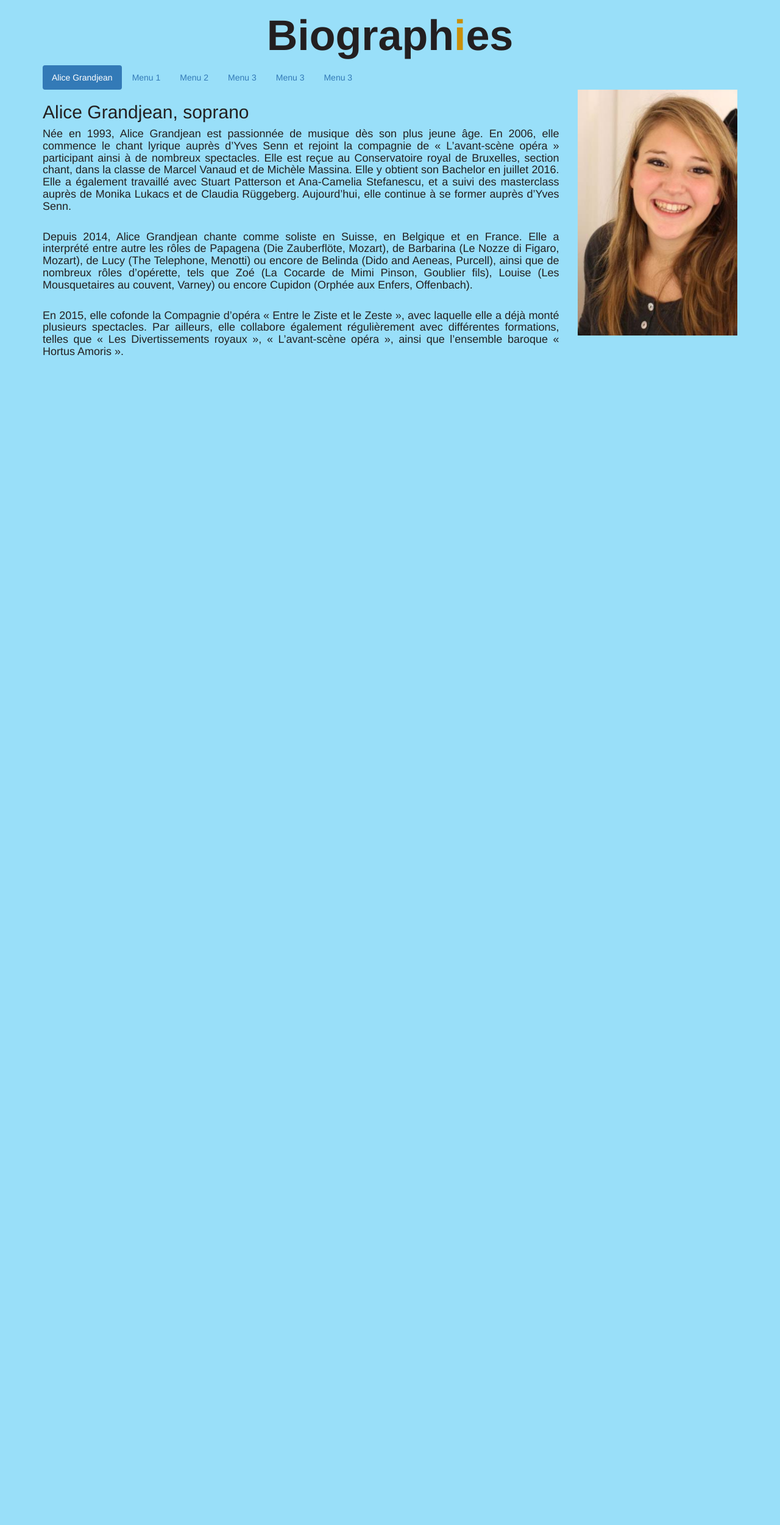
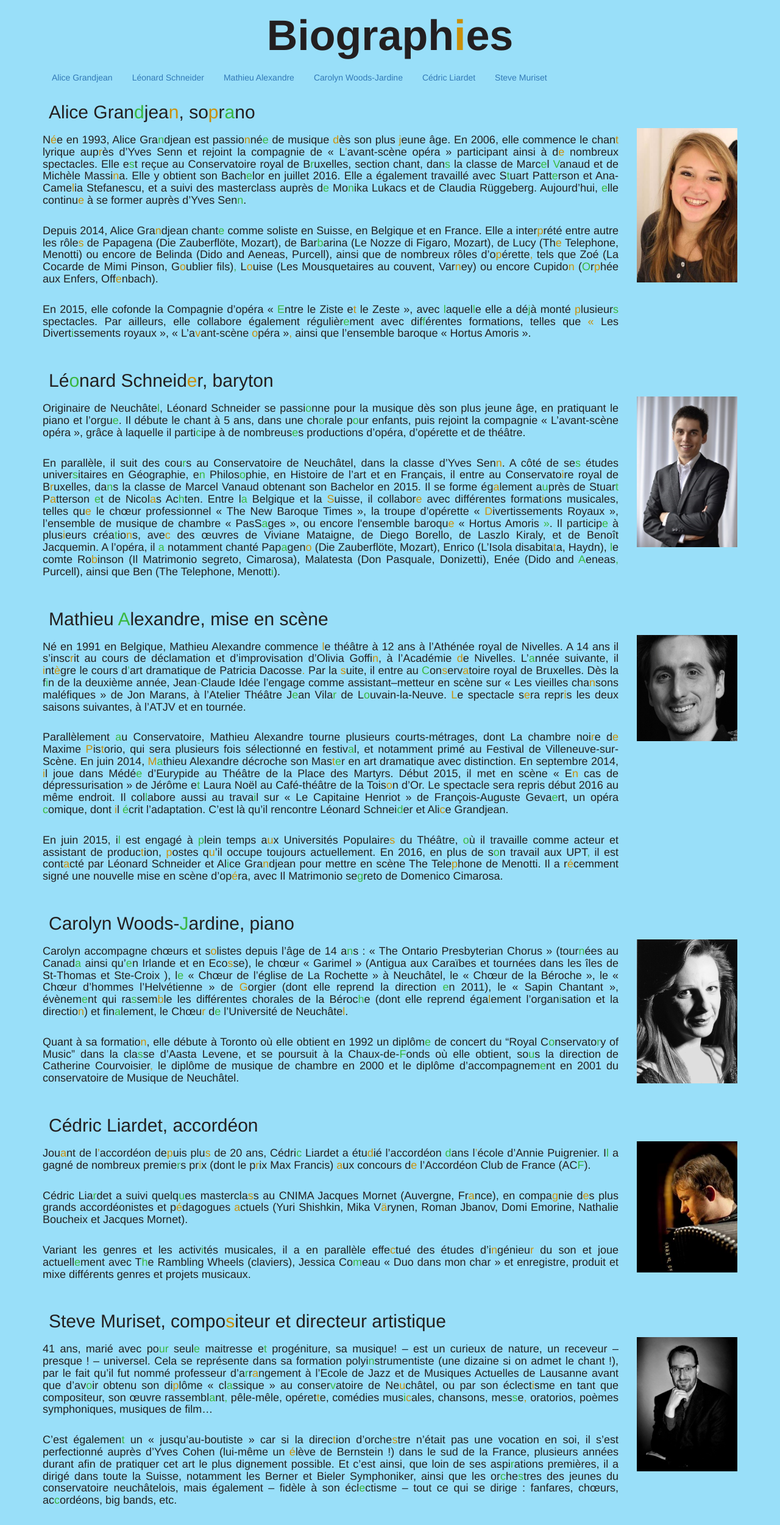
Before and after one commit to Nitwix/rapsodie, a PHP site: page /biographies.php in a window 1280 px wide. Shown: the part 51-2551 px from the top of the page at 61% size. Before the commit the page ends 634 px from the top, so only its background shows below. Run offline with PHP 8.4, Linux system fonts and the light colour scheme; some libraries are stand-ins or nearby versions.

Commit message:
biographies.php terminé

```diff
--- a/biographies.php
+++ b/biographies.php
@@ -12,20 +12,38 @@
 			<div class="row">
 				<div class="col-xs-12 text-justify">
 					<ul class="nav nav-pills">
-						<li class="active"><a data-toggle="pill" href="#AG" id="Alice Grandjean">Alice Grandjean</a></li>
-						<li><a data-toggle="pill" href="#LS" id="">Menu 1</a></li>
-						<li><a data-toggle="pill" href="#MA" id="">Menu 2</a></li>
-						<li><a data-toggle="pill" href="#CWJ" id="">Menu 3</a></li>
-						<li><a data-toggle="pill" href="#CL" id="">Menu 3</a></li>
-						<li><a data-toggle="pill" href="#SM" id="">Menu 3</a></li>
+						<li><a data-toggle="pill" href="#AG" id="Alice Grandjean">Alice Grandjean</a></li>
+						<li><a data-toggle="pill" href="#LS" id="Léonard Schneider">Léonard Schneider</a></li>
+						<li><a data-toggle="pill" href="#MA" id="Mathieu Alexandre">Mathieu Alexandre</a></li>
+						<li><a data-toggle="pill" href="#CWJ" id="Carolyn Woods-Jardine">Carolyn Woods-Jardine</a></li>
+						<li><a data-toggle="pill" href="#CL" id="Cédric Liardet">Cédric Liardet</a></li>
+						<li><a data-toggle="pill" href="#SM" id="Steve Muriset">Steve Muriset</a></li>
 					</ul>
 				</div>
 			</div>
 			<div class="tab-content text-justify">
-				<?php include "bios/AG.php" ?>
+
+				<?php
+
+				include 'bios/AG.php';
+				include 'bios/LS.php';
+				include 'bios/MA.php';
+				include 'bios/CWJ.php';
+				include 'bios/CL.php';
+				include 'bios/SM.php';
+
+				?>
 
 			</div>
+
 		</div>
 		<?php include "includes/footer.php" ?>
+
+		<script>
+			$(document).ready(function(){
+				$("#Léonard\ Schneider").trigger("click");
+			});
+		</script>
+
 	</body>
 </html>
--- a/bios/AG.php
+++ b/bios/AG.php
@@ -3,25 +3,25 @@ $content = "<div id='AG' class='tab-pane fade in active'>
 
 		<div class='row'>
 
-			<div class='col-xs-12 col-md-9'>
+			<h2 class='styled_text'>Alice Grandjean, soprano</h2>
 
-				<h2>Alice Grandjean, soprano</h2>
+			<div class='col-xs-12 col-md-9 col-lg-10'>
 
-				<h4>
+				<h4 class='styled_text'>
 				Née en 1993, Alice Grandjean est passionnée de musique dès son plus jeune âge. En 2006, elle commence le chant lyrique auprès d’Yves Senn et rejoint la compagnie de « L’avant-scène opéra »  participant ainsi à de nombreux spectacles. Elle est reçue au Conservatoire royal de Bruxelles, section chant, dans la classe de Marcel Vanaud et de Michèle Massina. Elle y obtient son Bachelor en juillet 2016. Elle a également travaillé avec Stuart Patterson et Ana-Camelia Stefanescu, et a suivi des masterclass auprès de Monika Lukacs et de Claudia Rüggeberg. Aujourd’hui, elle continue à se former auprès d’Yves Senn.
 				</h4>
 
-				<h4>
+				<h4 class='styled_text'>
 				Depuis 2014, Alice Grandjean chante comme soliste en Suisse, en Belgique et en France. Elle a interprété entre autre les rôles de Papagena (Die Zauberflöte, Mozart), de Barbarina (Le Nozze di Figaro, Mozart), de Lucy (The Telephone, Menotti) ou encore de Belinda (Dido and Aeneas, Purcell), ainsi que de nombreux rôles d’opérette, tels que Zoé (La Cocarde de Mimi Pinson, Goublier fils), Louise (Les Mousquetaires au couvent, Varney) ou encore Cupidon (Orphée aux Enfers, Offenbach).
 				</h4>
 
-				<h4>
+				<h4 class='styled_text'>
 				En 2015, elle cofonde la Compagnie d’opéra « Entre le Ziste et le Zeste », avec laquelle elle a déjà monté plusieurs spectacles. Par ailleurs, elle collabore également régulièrement avec différentes formations, telles que « Les Divertissements royaux », « L’avant-scène opéra », ainsi que l’ensemble baroque « Hortus Amoris ».
 				</h4>
 
 			</div>
 
-			<div class='col-xs-6 col-md-3'>
+			<div class='col-xs-6 col-md-3 col-lg-2'>
 				<img class='img-responsive center-block' src='images/bios/AG.jpg'>
 			</div>
 
--- a/bios/CL.php
+++ b/bios/CL.php
@@ -1,28 +1,28 @@
 <?php
-$content = "<div id='AG' class='tab-pane fade in active'>
+$content = "<div id='CL' class='tab-pane fade in active'>
 
 		<div class='row'>
 
-			<div class='col-xs-12 col-md-9'>
+			<h2 class='styled_text'>Cédric Liardet, accordéon</h2>
 
-				<h2>Alice Grandjean, soprano</h2>
+			<div class='col-xs-12 col-md-9 col-lg-10'>
 
-				<h4>
-				Née en 1993, Alice Grandjean est passionnée de musique dès son plus jeune âge. En 2006, elle commence le chant lyrique auprès d’Yves Senn et rejoint la compagnie de « L’avant-scène opéra »  participant ainsi à de nombreux spectacles. Elle est reçue au Conservatoire royal de Bruxelles, section chant, dans la classe de Marcel Vanaud et de Michèle Massina. Elle y obtient son Bachelor en juillet 2016. Elle a également travaillé avec Stuart Patterson et Ana-Camelia Stefanescu, et a suivi des masterclass auprès de Monika Lukacs et de Claudia Rüggeberg. Aujourd’hui, elle continue à se former auprès d’Yves Senn.
+				<h4 class='styled_text'>
+				Jouant de l’accordéon depuis plus de 20 ans, Cédric Liardet a étudié l’accordéon dans l’école d’Annie Puigrenier. Il a gagné de nombreux premiers prix (dont le prix Max Francis) aux concours de l’Accordéon Club de France (ACF).
 				</h4>
 
-				<h4>
-				Depuis 2014, Alice Grandjean chante comme soliste en Suisse, en Belgique et en France. Elle a interprété entre autre les rôles de Papagena (Die Zauberflöte, Mozart), de Barbarina (Le Nozze di Figaro, Mozart), de Lucy (The Telephone, Menotti) ou encore de Belinda (Dido and Aeneas, Purcell), ainsi que de nombreux rôles d’opérette, tels que Zoé (La Cocarde de Mimi Pinson, Goublier fils), Louise (Les Mousquetaires au couvent, Varney) ou encore Cupidon (Orphée aux Enfers, Offenbach).
+				<h4 class='styled_text'>
+				Cédric Liardet a suivi quelques masterclass au CNIMA Jacques Mornet (Auvergne, France), en compagnie des plus grands accordéonistes et pédagogues actuels (Yuri Shishkin, Mika Värynen, Roman Jbanov, Domi Emorine, Nathalie Boucheix et Jacques Mornet).
 				</h4>
 
-				<h4>
-				En 2015, elle cofonde la Compagnie d’opéra « Entre le Ziste et le Zeste », avec laquelle elle a déjà monté plusieurs spectacles. Par ailleurs, elle collabore également régulièrement avec différentes formations, telles que « Les Divertissements royaux », « L’avant-scène opéra », ainsi que l’ensemble baroque « Hortus Amoris ».
+				<h4 class='styled_text'>
+				Variant les genres et les activités musicales, il a en parallèle effectué des études d’ingénieur du son et joue actuellement avec The Rambling Wheels (claviers), Jessica Comeau « Duo dans mon char » et enregistre, produit et mixe différents genres et projets musicaux.
 				</h4>
 
 			</div>
 
-			<div class='col-xs-6 col-md-3'>
-				<img class='img-responsive center-block' src='images/bios/AG.jpg'>
+			<div class='col-xs-6 col-md-3 col-lg-2'>
+				<img class='img-responsive center-block' src='images/bios/CL.jpg'>
 			</div>
 
 		</div>
--- a/bios/CWJ.php
+++ b/bios/CWJ.php
@@ -1,28 +1,24 @@
 <?php
-$content = "<div id='AG' class='tab-pane fade in active'>
+$content = "<div id='CWJ' class='tab-pane fade in active'>
 
 		<div class='row'>
 
-			<div class='col-xs-12 col-md-9'>
+			<h2 class='styled_text'>Carolyn Woods-Jardine, piano</h2>
 
-				<h2>Alice Grandjean, soprano</h2>
+			<div class='col-xs-12 col-md-9 col-lg-10'>
 
-				<h4>
-				Née en 1993, Alice Grandjean est passionnée de musique dès son plus jeune âge. En 2006, elle commence le chant lyrique auprès d’Yves Senn et rejoint la compagnie de « L’avant-scène opéra »  participant ainsi à de nombreux spectacles. Elle est reçue au Conservatoire royal de Bruxelles, section chant, dans la classe de Marcel Vanaud et de Michèle Massina. Elle y obtient son Bachelor en juillet 2016. Elle a également travaillé avec Stuart Patterson et Ana-Camelia Stefanescu, et a suivi des masterclass auprès de Monika Lukacs et de Claudia Rüggeberg. Aujourd’hui, elle continue à se former auprès d’Yves Senn.
+				<h4 class='styled_text'>
+				Carolyn accompagne chœurs et solistes depuis l’âge de 14 ans : « The Ontario Presbyterian Chorus » (tournées au Canada ainsi qu’en Irlande et en Ecosse), le chœur « Garimel » (Antigua aux Caraïbes et tournées dans les îles de St-Thomas et Ste-Croix ), le « Chœur de l’église de La Rochette » à Neuchâtel, le « Chœur de la Béroche », le « Chœur d’hommes l’Helvétienne » de Gorgier (dont elle reprend la direction en 2011), le « Sapin Chantant », évènement qui rassemble les différentes chorales de la Béroche (dont elle reprend également l’organisation et la direction) et finalement, le Chœur de l’Université de Neuchâtel.
 				</h4>
 
-				<h4>
-				Depuis 2014, Alice Grandjean chante comme soliste en Suisse, en Belgique et en France. Elle a interprété entre autre les rôles de Papagena (Die Zauberflöte, Mozart), de Barbarina (Le Nozze di Figaro, Mozart), de Lucy (The Telephone, Menotti) ou encore de Belinda (Dido and Aeneas, Purcell), ainsi que de nombreux rôles d’opérette, tels que Zoé (La Cocarde de Mimi Pinson, Goublier fils), Louise (Les Mousquetaires au couvent, Varney) ou encore Cupidon (Orphée aux Enfers, Offenbach).
-				</h4>
-
-				<h4>
-				En 2015, elle cofonde la Compagnie d’opéra « Entre le Ziste et le Zeste », avec laquelle elle a déjà monté plusieurs spectacles. Par ailleurs, elle collabore également régulièrement avec différentes formations, telles que « Les Divertissements royaux », « L’avant-scène opéra », ainsi que l’ensemble baroque « Hortus Amoris ».
+				<h4 class='styled_text'>
+				Quant à sa formation, elle débute à Toronto où elle obtient en 1992 un diplôme de concert du “Royal Conservatory of Music” dans la classe d’Aasta Levene, et se poursuit à la Chaux-de-Fonds où elle obtient, sous la direction de Catherine Courvoisier, le diplôme de musique de chambre en 2000 et le diplôme d’accompagnement en 2001 du conservatoire de Musique de Neuchâtel.
 				</h4>
 
 			</div>
 
-			<div class='col-xs-6 col-md-3'>
-				<img class='img-responsive center-block' src='images/bios/AG.jpg'>
+			<div class='col-xs-6 col-md-3 col-lg-2'>
+				<img class='img-responsive center-block' src='images/bios/CWJ.jpg'>
 			</div>
 
 		</div>
--- a/bios/LS.php
+++ b/bios/LS.php
@@ -1,28 +1,24 @@
 <?php
-$content = "<div id='AG' class='tab-pane fade in active'>
+$content = "<div id='LS' class='tab-pane fade in active'>
 
 		<div class='row'>
 
-			<div class='col-xs-12 col-md-9'>
+			<h2 class='styled_text'>Léonard Schneider, baryton</h2>
 
-				<h2>Alice Grandjean, soprano</h2>
+			<div class='col-xs-12 col-md-9 col-lg-10'>
 
-				<h4>
-				Née en 1993, Alice Grandjean est passionnée de musique dès son plus jeune âge. En 2006, elle commence le chant lyrique auprès d’Yves Senn et rejoint la compagnie de « L’avant-scène opéra »  participant ainsi à de nombreux spectacles. Elle est reçue au Conservatoire royal de Bruxelles, section chant, dans la classe de Marcel Vanaud et de Michèle Massina. Elle y obtient son Bachelor en juillet 2016. Elle a également travaillé avec Stuart Patterson et Ana-Camelia Stefanescu, et a suivi des masterclass auprès de Monika Lukacs et de Claudia Rüggeberg. Aujourd’hui, elle continue à se former auprès d’Yves Senn.
+				<h4 class='styled_text'>
+				Originaire de Neuchâtel, Léonard Schneider se passionne pour la musique dès son plus jeune âge, en pratiquant le piano et l’orgue. Il débute le chant à 5 ans, dans une chorale pour enfants, puis rejoint la compagnie « L’avant-scène opéra », grâce à laquelle il participe à de nombreuses productions d’opéra, d’opérette et de théâtre.
 				</h4>
 
-				<h4>
-				Depuis 2014, Alice Grandjean chante comme soliste en Suisse, en Belgique et en France. Elle a interprété entre autre les rôles de Papagena (Die Zauberflöte, Mozart), de Barbarina (Le Nozze di Figaro, Mozart), de Lucy (The Telephone, Menotti) ou encore de Belinda (Dido and Aeneas, Purcell), ainsi que de nombreux rôles d’opérette, tels que Zoé (La Cocarde de Mimi Pinson, Goublier fils), Louise (Les Mousquetaires au couvent, Varney) ou encore Cupidon (Orphée aux Enfers, Offenbach).
-				</h4>
-
-				<h4>
-				En 2015, elle cofonde la Compagnie d’opéra « Entre le Ziste et le Zeste », avec laquelle elle a déjà monté plusieurs spectacles. Par ailleurs, elle collabore également régulièrement avec différentes formations, telles que « Les Divertissements royaux », « L’avant-scène opéra », ainsi que l’ensemble baroque « Hortus Amoris ».
+				<h4 class='styled_text'>
+				En parallèle, il suit des cours au Conservatoire de Neuchâtel, dans la classe d’Yves Senn. A côté de ses études universitaires en Géographie, en Philosophie, en Histoire de l’art et en Français, il entre au Conservatoire royal de Bruxelles, dans la classe de Marcel Vanaud obtenant son Bachelor en 2015. Il se forme également auprès de Stuart Patterson et de Nicolas Achten. Entre la Belgique et la Suisse, il collabore avec différentes formations musicales, telles que le chœur professionnel « The New Baroque Times », la troupe d’opérette « Divertissements Royaux », l’ensemble de musique de chambre « PasSages », ou encore l'ensemble baroque « Hortus Amoris ». Il participe à plusieurs créations, avec des œuvres de Viviane Mataigne, de Diego Borello, de Laszlo Kiraly, et de Benoît Jacquemin. A l’opéra, il a notamment chanté Papageno (Die Zauberflöte, Mozart), Enrico (L’Isola disabitata, Haydn), le comte Robinson (Il Matrimonio segreto, Cimarosa), Malatesta (Don Pasquale, Donizetti), Enée (Dido and Aeneas, Purcell), ainsi que Ben (The Telephone, Menotti).
 				</h4>
 
 			</div>
 
-			<div class='col-xs-6 col-md-3'>
-				<img class='img-responsive center-block' src='images/bios/AG.jpg'>
+			<div class='col-xs-6 col-md-3 col-lg-2'>
+				<img class='img-responsive center-block' src='images/bios/LS.jpg'>
 			</div>
 
 		</div>
--- a/bios/MA.php
+++ b/bios/MA.php
@@ -1,28 +1,28 @@
 <?php
-$content = "<div id='AG' class='tab-pane fade in active'>
+$content = "<div id='MA' class='tab-pane fade in active'>
 
 		<div class='row'>
 
-			<div class='col-xs-12 col-md-9'>
+			<h2 class='styled_text'>Mathieu Alexandre, mise en scène</h2>
 
-				<h2>Alice Grandjean, soprano</h2>
+			<div class='col-xs-12 col-md-9 col-lg-10'>
 
-				<h4>
-				Née en 1993, Alice Grandjean est passionnée de musique dès son plus jeune âge. En 2006, elle commence le chant lyrique auprès d’Yves Senn et rejoint la compagnie de « L’avant-scène opéra »  participant ainsi à de nombreux spectacles. Elle est reçue au Conservatoire royal de Bruxelles, section chant, dans la classe de Marcel Vanaud et de Michèle Massina. Elle y obtient son Bachelor en juillet 2016. Elle a également travaillé avec Stuart Patterson et Ana-Camelia Stefanescu, et a suivi des masterclass auprès de Monika Lukacs et de Claudia Rüggeberg. Aujourd’hui, elle continue à se former auprès d’Yves Senn.
+				<h4 class='styled_text'>
+				Né en 1991 en Belgique, Mathieu Alexandre commence le théâtre à 12 ans à l’Athénée royal de Nivelles. A 14 ans il s’inscrit au cours de déclamation et d’improvisation d’Olivia Goffin, à l’Académie de Nivelles. L’année suivante, il intègre le cours d’art dramatique de Patricia Dacosse. Par la suite, il entre au Conservatoire royal de Bruxelles. Dès la fin de la deuxième année, Jean-Claude Idée l’engage comme assistant–metteur en scène sur « Les vieilles chansons maléfiques » de Jon Marans, à l’Atelier Théâtre Jean Vilar de Louvain-la-Neuve. Le spectacle sera repris les deux saisons suivantes, à l’ATJV et en tournée.
 				</h4>
 
-				<h4>
-				Depuis 2014, Alice Grandjean chante comme soliste en Suisse, en Belgique et en France. Elle a interprété entre autre les rôles de Papagena (Die Zauberflöte, Mozart), de Barbarina (Le Nozze di Figaro, Mozart), de Lucy (The Telephone, Menotti) ou encore de Belinda (Dido and Aeneas, Purcell), ainsi que de nombreux rôles d’opérette, tels que Zoé (La Cocarde de Mimi Pinson, Goublier fils), Louise (Les Mousquetaires au couvent, Varney) ou encore Cupidon (Orphée aux Enfers, Offenbach).
+				<h4 class='styled_text'>
+				Parallèlement au Conservatoire, Mathieu Alexandre tourne plusieurs courts-métrages, dont La chambre noire de Maxime Pistorio, qui sera plusieurs fois sélectionné en festival, et notamment primé au Festival de Villeneuve-sur-Scène. En juin 2014, Mathieu Alexandre décroche son Master en art dramatique avec distinction. En septembre 2014, il joue dans Médée d’Eurypide au Théâtre de la Place des Martyrs. Début 2015, il met en scène « En cas de dépressurisation » de Jérôme et Laura Noël au Café-théâtre de la Toison d’Or. Le spectacle sera repris début 2016 au même endroit. Il collabore aussi au travail sur « Le Capitaine Henriot » de François-Auguste Gevaert, un opéra comique, dont il écrit l’adaptation. C’est là qu’il rencontre Léonard Schneider et Alice Grandjean.
 				</h4>
 
-				<h4>
-				En 2015, elle cofonde la Compagnie d’opéra « Entre le Ziste et le Zeste », avec laquelle elle a déjà monté plusieurs spectacles. Par ailleurs, elle collabore également régulièrement avec différentes formations, telles que « Les Divertissements royaux », « L’avant-scène opéra », ainsi que l’ensemble baroque « Hortus Amoris ».
+				<h4 class='styled_text'>
+				En juin 2015, il est engagé à plein temps aux Universités Populaires du Théâtre, où il travaille comme acteur et assistant de production, postes qu’il occupe toujours actuellement. En 2016, en plus de son travail aux UPT, il est contacté par Léonard Schneider et Alice Grandjean pour mettre en scène The Telephone de Menotti.  Il a récemment signé une nouvelle mise en scène d’opéra, avec Il Matrimonio segreto de Domenico Cimarosa.
 				</h4>
 
 			</div>
 
-			<div class='col-xs-6 col-md-3'>
-				<img class='img-responsive center-block' src='images/bios/AG.jpg'>
+			<div class='col-xs-6 col-md-3 col-lg-2'>
+				<img class='img-responsive center-block' src='images/bios/MA.jpg'>
 			</div>
 
 		</div>
--- a/bios/SM.php
+++ b/bios/SM.php
@@ -1,28 +1,24 @@
 <?php
-$content = "<div id='AG' class='tab-pane fade in active'>
+$content = "<div id='SM' class='tab-pane fade in active'>
 
 		<div class='row'>
 
-			<div class='col-xs-12 col-md-9'>
+			<h2 class='styled_text'>Steve Muriset, compositeur et directeur artistique</h2>
 
-				<h2>Alice Grandjean, soprano</h2>
+			<div class='col-xs-12 col-md-9 col-lg-10'>
 
-				<h4>
-				Née en 1993, Alice Grandjean est passionnée de musique dès son plus jeune âge. En 2006, elle commence le chant lyrique auprès d’Yves Senn et rejoint la compagnie de « L’avant-scène opéra »  participant ainsi à de nombreux spectacles. Elle est reçue au Conservatoire royal de Bruxelles, section chant, dans la classe de Marcel Vanaud et de Michèle Massina. Elle y obtient son Bachelor en juillet 2016. Elle a également travaillé avec Stuart Patterson et Ana-Camelia Stefanescu, et a suivi des masterclass auprès de Monika Lukacs et de Claudia Rüggeberg. Aujourd’hui, elle continue à se former auprès d’Yves Senn.
+				<h4 class='styled_text'>
+				41 ans, marié avec pour seule maitresse et progéniture, sa musique! – est un curieux de nature, un receveur – presque ! – universel. Cela se représente dans sa formation polyinstrumentiste (une dizaine si on admet le chant !), par le fait qu’il fut nommé professeur d’arrangement à l’Ecole de Jazz et de Musiques Actuelles de Lausanne avant que d’avoir obtenu son diplôme « classique » au conservatoire de Neuchâtel, ou par son éclectisme en tant que compositeur, son œuvre rassemblant, pêle-mêle, opérette, comédies musicales, chansons, messe, oratorios, poèmes symphoniques, musiques de film…
 				</h4>
 
-				<h4>
-				Depuis 2014, Alice Grandjean chante comme soliste en Suisse, en Belgique et en France. Elle a interprété entre autre les rôles de Papagena (Die Zauberflöte, Mozart), de Barbarina (Le Nozze di Figaro, Mozart), de Lucy (The Telephone, Menotti) ou encore de Belinda (Dido and Aeneas, Purcell), ainsi que de nombreux rôles d’opérette, tels que Zoé (La Cocarde de Mimi Pinson, Goublier fils), Louise (Les Mousquetaires au couvent, Varney) ou encore Cupidon (Orphée aux Enfers, Offenbach).
-				</h4>
-
-				<h4>
-				En 2015, elle cofonde la Compagnie d’opéra « Entre le Ziste et le Zeste », avec laquelle elle a déjà monté plusieurs spectacles. Par ailleurs, elle collabore également régulièrement avec différentes formations, telles que « Les Divertissements royaux », « L’avant-scène opéra », ainsi que l’ensemble baroque « Hortus Amoris ».
+				<h4 class='styled_text'>
+				C’est également un « jusqu’au-boutiste » car si la direction d’orchestre n’était pas une vocation en soi, il s’est perfectionné auprès d’Yves Cohen (lui-même un élève de Bernstein !) dans le sud de la France, plusieurs années durant afin de pratiquer cet art le plus dignement possible. Et c’est ainsi, que loin de ses aspirations premières, il a dirigé dans toute la Suisse, notamment les Berner et Bieler Symphoniker, ainsi que les orchestres des jeunes du conservatoire neuchâtelois, mais également – fidèle à son éclectisme – tout ce qui se dirige : fanfares, chœurs,  accordéons, big bands, etc.
 				</h4>
 
 			</div>
 
-			<div class='col-xs-6 col-md-3'>
-				<img class='img-responsive center-block' src='images/bios/AG.jpg'>
+			<div class='col-xs-6 col-md-3 col-lg-2'>
+				<img class='img-responsive center-block' src='images/bios/SM.jpg'>
 			</div>
 
 		</div>
--- a/style.less
+++ b/style.less
@@ -15,6 +15,11 @@
 h1{
 	font-size: 500%;
 	font-weight: bolder;
+}
+
+//noms dans biographies.php
+h2{
+	margin-left: 25px;
 }
 
 //paragraphs
```
Also changed, not shown: scripts/random_letter_color.js (+10 -5 lines), images/bios/CL.jpg (added), images/bios/CWJ.jpg (added), images/bios/LS.jpg (added), images/bios/MA.jpg (added), images/bios/SM.jpg (added).
